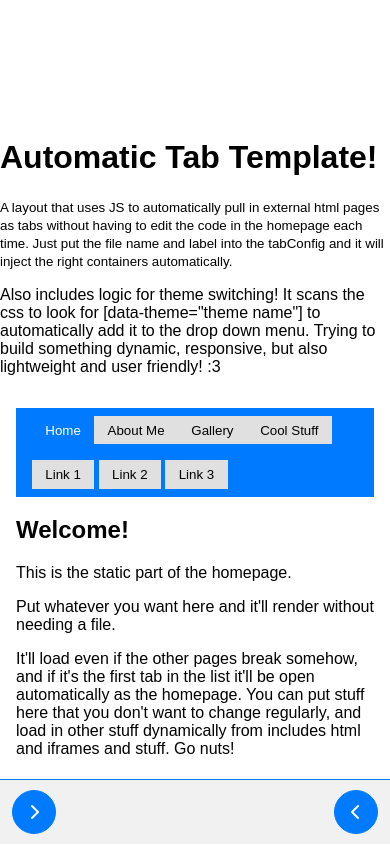
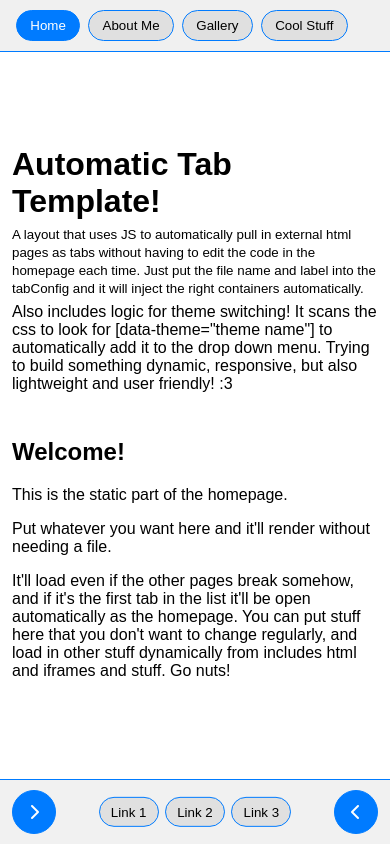
Before and after one commit to weetown/tabbed-website-template, a plain HTML site: page index.html in a window 390 px wide. Drawn offline with Linux system fonts and the light colour scheme; a small style sheet from the web is missing.

Commit message:
Optimize mobile header spacing and fullscreen sidebars

```diff
--- a/css/style.css
+++ b/css/style.css
@@ -109,6 +109,15 @@ body {
   overflow-x: hidden;
 }
 
+header.header {
+  padding: 1rem;
+}
+
+header.header h1,
+header.header p {
+  margin: 0.5rem 0;
+}
+
 .layout {
   display: flex;
   gap: 1rem;
@@ -131,7 +140,15 @@ main {
 }
 
 /* === Tabs and Buttons === */
-.tab, .buttons, button {
+.tab,
+.buttons {
+  background: var(--tab-bg);
+  color: var(--text);
+  border: none;
+  padding: 0.5em 1em;
+}
+
+button {
   background: var(--tab-bg);
   color: var(--text);
   border: none;
@@ -139,9 +156,15 @@ main {
   cursor: pointer;
 }
 
-.tab, .buttons, button.active {
+button.active {
   background: var(--tab-active-bg);
   color: var(--tab-active-text);
+}
+
+
+.mobile-top-tabs,
+.mobile-bottom-links {
+  display: none;
 }
 
 select#theme-select {
@@ -162,6 +185,7 @@ select#theme-select {
 /* === Responsive Layout === */
 @media (max-width: 768px) {
   body {
+    padding-top: 3.75rem;
     padding-bottom: 4.5rem;
   }
 
@@ -171,18 +195,70 @@ select#theme-select {
     gap: 0;
   }
 
+  header.header {
+    padding: 0.5rem 0.75rem;
+  }
+
+  header.header br {
+    display: none;
+  }
+
+  .logo {
+    width: 72px;
+    height: 72px;
+  }
+
+  header.header h1,
+  header.header p {
+    margin: 0.35rem 0;
+  }
+
   main {
     flex: 1 1 auto;
-    padding: 1rem;
+    padding: 0.75rem;
+  }
+
+  nav {
+    display: flex;
+    flex-direction: column;
+    gap: 0.75rem;
+  }
+
+  .desktop-buttons {
+    display: none;
+  }
+
+  .tab {
+    display: none;
+  }
+
+  .mobile-top-tabs {
+    display: flex;
+    position: fixed;
+    top: 0;
+    left: 0;
+    right: 0;
+    z-index: 35;
+    gap: 0.5rem;
+    overflow-x: auto;
+    white-space: nowrap;
+    border-bottom: 1px solid var(--accent);
+    background: color-mix(in srgb, var(--header-bg) 95%, transparent);
+    padding: 0.65rem 1rem;
+  }
+
+  .mobile-top-tabs .tablinks {
+    border: 1px solid var(--accent);
+    border-radius: 999px;
+    flex: 0 0 auto;
   }
 
   .left.sidebar,
   .right.sidebar {
     position: fixed;
-    top: 0;
-    bottom: 0;
-    width: min(100vw, 320px);
-    max-width: 100%;
+    inset: 0;
+    width: 100vw;
+    height: 100vh;
     z-index: 25;
     margin: 0;
     overflow-y: auto;
@@ -235,6 +311,33 @@ select#theme-select {
     border-top: 1px solid var(--accent);
   }
 
+  .mobile-bottom-links {
+    position: absolute;
+    left: 4.25rem;
+    right: 4.25rem;
+    top: 50%;
+    transform: translateY(-50%);
+    display: flex;
+    justify-content: center;
+    gap: 0.4rem;
+    padding: 0;
+    z-index: 1;
+    pointer-events: auto;
+    background: transparent;
+  }
+
+  .mobile-bottom-links button {
+    border: 1px solid var(--accent);
+    border-radius: 999px;
+    padding-inline: 0.7rem;
+  }
+
+  body.left-open .mobile-bottom-links,
+  body.right-open .mobile-bottom-links {
+    visibility: hidden;
+    pointer-events: none;
+  }
+
   .sidebar-toggle {
     position: absolute;
     top: 50%;
@@ -262,11 +365,11 @@ select#theme-select {
   }
 
   body.left-open .left-toggle {
-    left: calc(min(100vw, 320px) - 3.4rem);
+    left: calc(100vw - 3.4rem);
   }
 
   body.right-open .right-toggle {
-    right: calc(min(100vw, 320px) - 3.4rem);
+    right: calc(100vw - 3.4rem);
   }
 
   @media (prefers-reduced-motion: reduce) {
--- a/index.html
+++ b/index.html
@@ -117,7 +117,8 @@
     <main id="main">
       <nav>
         <div class="tab"></div>
-        <div class="buttons">
+        <div class="mobile-top-tabs" aria-label="Mobile tab menu"></div>
+        <div class="buttons desktop-buttons">
           <button onclick="location.href='#'">Link 1</button>
           <button onclick="location.href='#'">Link 2</button>
           <button onclick="location.href='#'">Link 3</button>
@@ -133,6 +134,12 @@
 
   <div class="sidebar-backdrop" id="sidebar-backdrop" hidden></div>
   <div class="mobile-sidebar-controls" aria-label="Sidebar controls">
+    <div class="buttons mobile-bottom-links" aria-label="Quick links">
+      <button onclick="location.href='#'">Link 1</button>
+      <button onclick="location.href='#'">Link 2</button>
+      <button onclick="location.href='#'">Link 3</button>
+    </div>
+
     <button
       id="left-sidebar-toggle"
       class="sidebar-toggle left-toggle"
--- a/js/tabs.js
+++ b/js/tabs.js
@@ -3,6 +3,7 @@ document.addEventListener("DOMContentLoaded", function () {
   const staticContent = window.staticTabContent || {};
   const main = document.getElementById("main");
   const nav = document.querySelector("nav .tab");
+  const mobileNav = document.querySelector("nav .mobile-top-tabs");
 
   config.forEach((tab, index) => {
     const tabName = tab.label;
@@ -10,7 +11,7 @@ document.addEventListener("DOMContentLoaded", function () {
     const tabId = tabName.replace(/\s+/g, "-");
     const containerId = `${tabId.toLowerCase()}-content`;
 
-    // create tab button
+    // create desktop tab button
     const btn = document.createElement("button");
     btn.className = "tablinks";
     btn.dataset.tab = tabId;
@@ -19,6 +20,21 @@ document.addEventListener("DOMContentLoaded", function () {
     btn.textContent = tabName;
     if (index === 0) btn.id = "defaultOpen";
     nav.appendChild(btn);
+
+    // create mobile tab button
+    if (mobileNav) {
+      const mobileBtn = document.createElement("button");
+      mobileBtn.className = "tablinks";
+      mobileBtn.dataset.tab = tabId;
+      mobileBtn.dataset.file = filePath;
+      mobileBtn.dataset.container = containerId;
+      mobileBtn.textContent = tabName;
+      mobileNav.appendChild(mobileBtn);
+
+      mobileBtn.addEventListener("click", (e) => {
+        openTab(e, tabId, containerId, filePath);
+      });
+    }
 
     // create article + content div
     if (!document.getElementById(tabId)) {
@@ -102,11 +118,13 @@ function openTab(evt, tabId, containerId, filePath) {
 
   document.querySelectorAll(".tablinks").forEach(link => {
     link.classList.remove("active");
+    if (link.dataset.tab === tabId) {
+      link.classList.add("active");
+    }
   });
 
   const article = document.getElementById(tabId);
   if (article) article.style.display = "block";
-  evt.currentTarget.classList.add("active");
 
   if (filePath) {
     loadTabContent(containerId, filePath);
```
